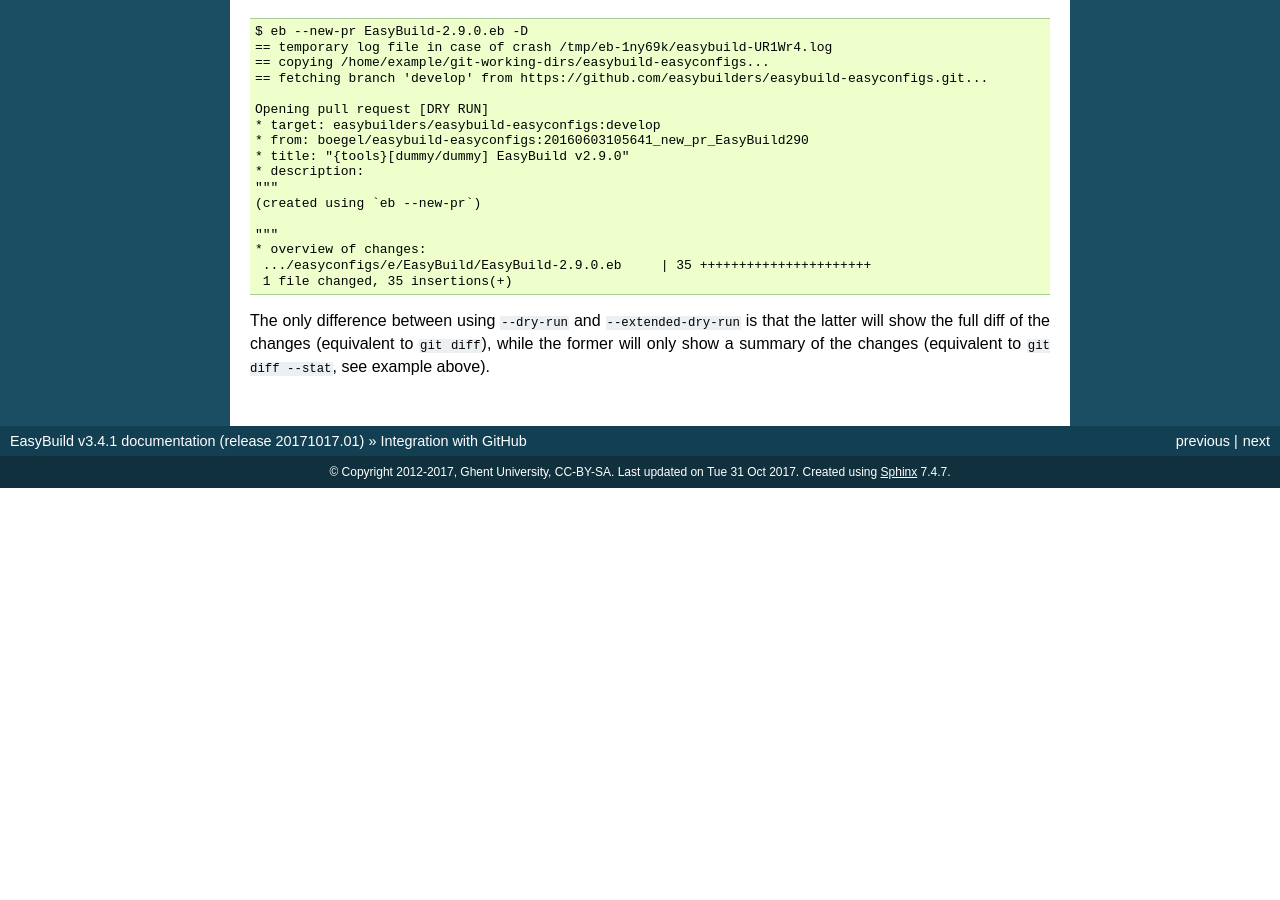
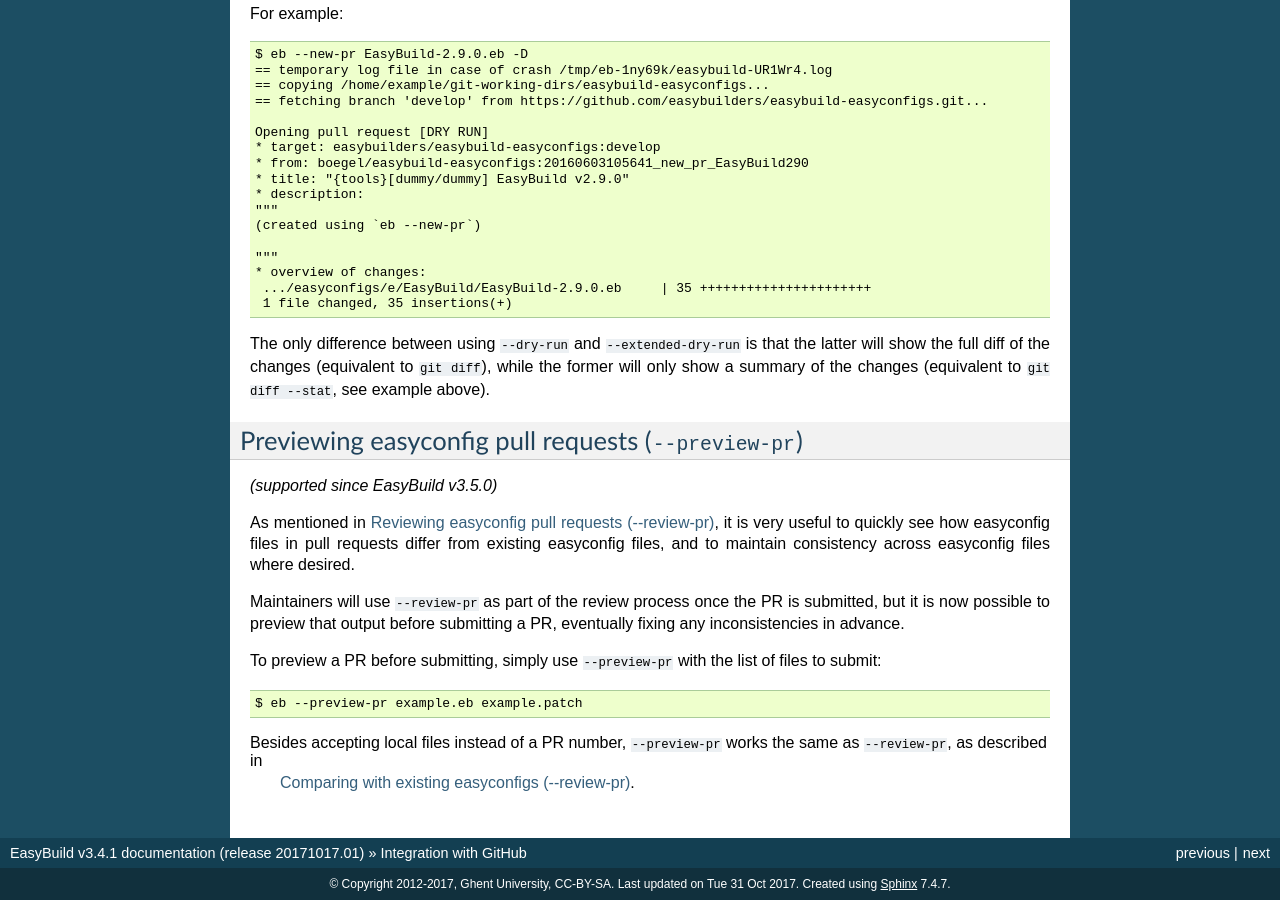
Before and after one commit to easybuilders/easybuild, a Sphinx documentation site: the page built from docs/Integration_with_GitHub.rst, in a window 1280 px wide and 900 px high, scrolled down 14151 px. Built offline with Sphinx 7.4.7, drawn with Linux system fonts in a browser that asks for light colours; pages that are not in the unit, such as notebooks, are missing from menus; before the commit the page ends 14639 px from its top, so only the background shows below that; some of the changed text lies outside the part shown.

Commit message:
document --preview-pr

```diff
--- a/docs/Integration_with_GitHub.rst
+++ b/docs/Integration_with_GitHub.rst
@@ -811,3 +811,23 @@
 The only difference between using ``--dry-run`` and ``--extended-dry-run`` is that the latter will show the full diff
 of the changes (equivalent to ``git diff``), while the former will only show a summary of the changes
 (equivalent to ``git diff --stat``, see example above).
+
+.. _github_preview_pr:
+
+Previewing easyconfig pull requests (``--preview-pr``)
+------------------------------------------------------
+
+*(supported since EasyBuild v3.5.0)*
+
+As mentioned in :ref:`github_review_pr`, it is very useful to quickly see how easyconfig files in pull requests differ
+from existing easyconfig files, and to maintain consistency across easyconfig files where desired.
+
+Maintainers will use ``--review-pr`` as part of the review process once the PR is submitted, but it is now possible to
+preview that output before submitting a PR, eventually fixing any inconsistencies in advance.
+
+To preview a PR before submitting, simply use ``--preview-pr`` with the list of files to submit::
+
+    $ eb --preview-pr example.eb example.patch
+
+Besides accepting local files instead of a PR number, ``--preview-pr`` works the same as ``--review-pr``, as described in
+ :ref:`contributing_review_process_review_pr`.
```
